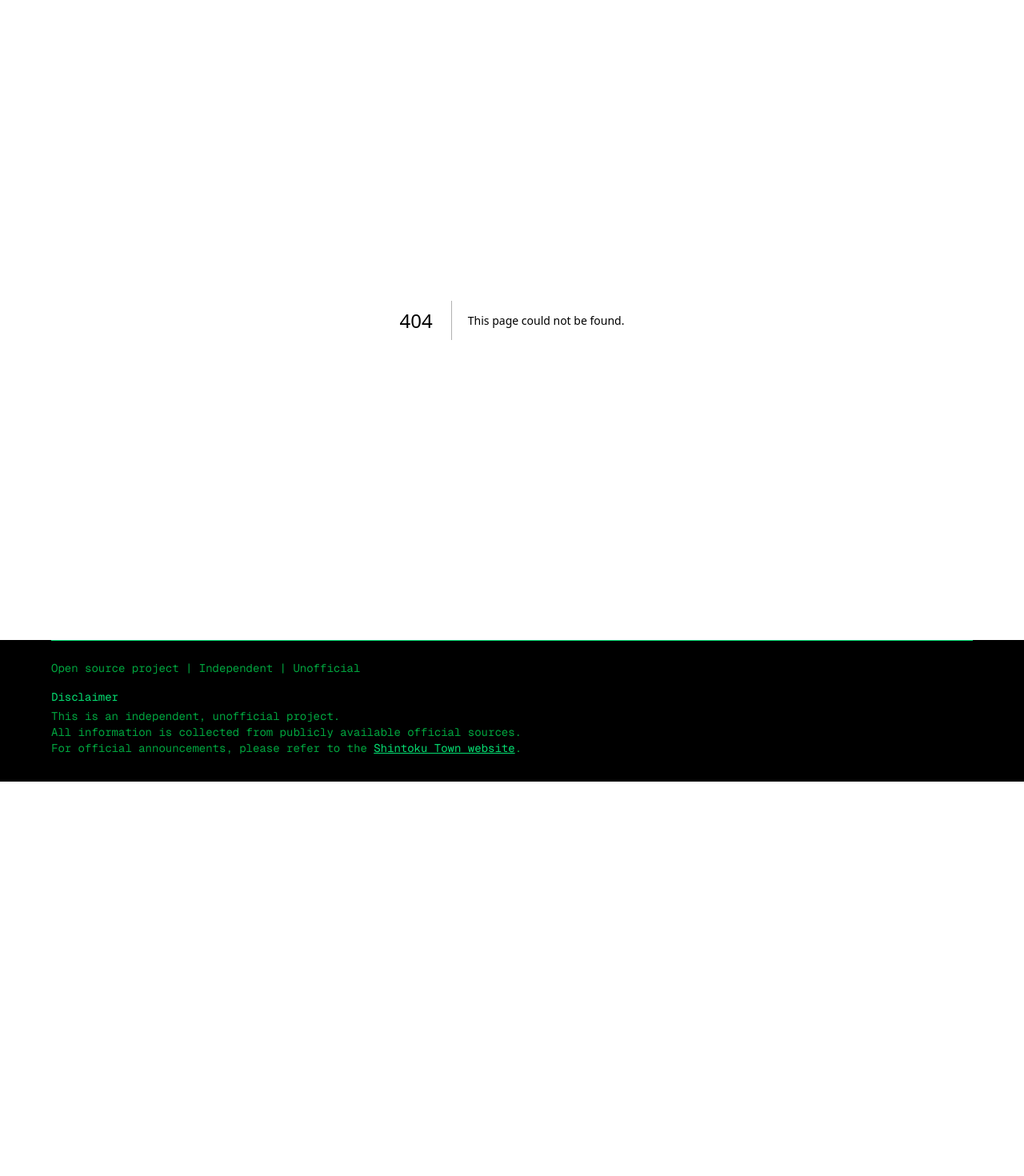
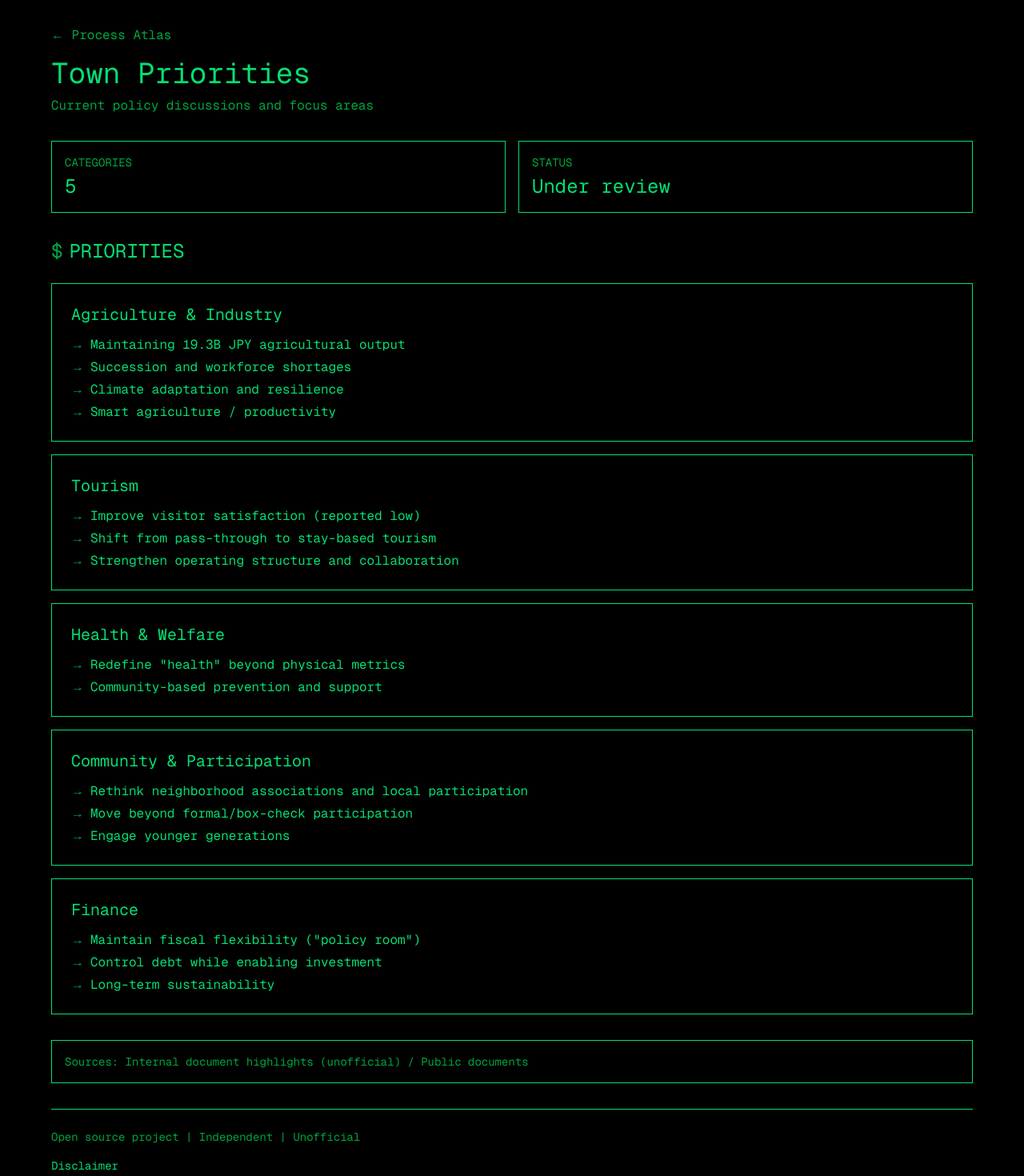
Before and after one commit to kentatorimoto/shintoku-platform, a Next.js app: page /process/priorities in a window 1280 px wide. Before the commit this address had no page. Shown: the top 1470 px of the page at 80% size. Before the commit the page ends 977 px from the top, so only its background shows below. Built offline with nearby package versions, Linux system fonts and the light colour scheme.

Commit message:
Add Process Atlas (priorities + timeline)

```diff
--- a/app/page.tsx
+++ b/app/page.tsx
@@ -52,6 +52,15 @@ export default function Home() {
               </div>
             </Link>
 
+            {/* 意思決定プロセス */}
+            <Link href="/process" className="border border-green-400 p-6 hover:bg-green-950 transition-colors">
+              <h3 className="text-xl mb-2">意思決定プロセス</h3>
+              <p className="text-green-600 mb-4">町の課題・議論・計画策定の流れを可視化</p>
+              <div className="text-sm">
+                → 一覧を見る　<span className="text-green-600">5カテゴリ</span>
+              </div>
+            </Link>
+
             {/* イベントカレンダー */}
             <div className="border border-green-400 p-6 opacity-50">
               <h3 className="text-xl mb-2">イベントカレンダー</h3>
--- /dev/null
+++ b/app/process/page.tsx
@@ -0,0 +1,43 @@
+import Link from 'next/link';
+
+export default function ProcessPage() {
+  return (
+    <main className="min-h-screen bg-black text-green-400 font-mono p-8">
+      <div className="max-w-6xl mx-auto">
+        <header className="mb-8">
+          <Link href="/" className="text-green-600 hover:text-green-400 mb-4 inline-block">
+            ← トップに戻る
+          </Link>
+          <h1 className="text-4xl mb-2">Process Atlas</h1>
+          <p className="text-green-600">
+            町の課題・議論・計画策定の流れを可視化
+          </p>
+        </header>
+
+        <div className="grid grid-cols-1 md:grid-cols-2 gap-4">
+          <Link href="/process/priorities" className="border border-green-400 p-6 hover:bg-green-950 transition-colors">
+            <h2 className="text-2xl mb-2 flex items-center">
+              <span className="text-green-600 mr-2">$</span>
+              TOWN PRIORITIES
+            </h2>
+            <p className="text-green-600 mb-4">Current policy discussions and focus areas</p>
+            <div className="text-sm">
+              → View priorities　<span className="text-green-600">5 categories</span>
+            </div>
+          </Link>
+
+          <Link href="/process/timeline" className="border border-green-400 p-6 hover:bg-green-950 transition-colors">
+            <h2 className="text-2xl mb-2 flex items-center">
+              <span className="text-green-600 mr-2">$</span>
+              DECISION TIMELINE
+            </h2>
+            <p className="text-green-600 mb-4">Key milestones in the planning process</p>
+            <div className="text-sm">
+              → View timeline　<span className="text-green-600">4 milestones</span>
+            </div>
+          </Link>
+        </div>
+      </div>
+    </main>
+  );
+}
--- /dev/null
+++ b/app/process/priorities/page.tsx
@@ -0,0 +1,78 @@
+import fs from 'fs';
+import path from 'path';
+import Link from 'next/link';
+
+interface Priority {
+  id: string;
+  title: string;
+  bullets: string[];
+}
+
+async function getPriorities(): Promise<Priority[]> {
+  try {
+    const filePath = path.join(process.cwd(), 'data', 'process.json');
+    const data = JSON.parse(fs.readFileSync(filePath, 'utf-8'));
+    return data.priorities;
+  } catch (error) {
+    console.error('Failed to load priorities:', error);
+    return [];
+  }
+}
+
+export default async function PrioritiesPage() {
+  const priorities = await getPriorities();
+
+  return (
+    <main className="min-h-screen bg-black text-green-400 font-mono p-8">
+      <div className="max-w-6xl mx-auto">
+        <header className="mb-8">
+          <Link href="/process" className="text-green-600 hover:text-green-400 mb-4 inline-block">
+            ← Process Atlas
+          </Link>
+          <h1 className="text-4xl mb-2">Town Priorities</h1>
+          <p className="text-green-600">
+            Current policy discussions and focus areas
+          </p>
+        </header>
+
+        <div className="mb-8 grid grid-cols-1 md:grid-cols-2 gap-4">
+          <div className="border border-green-400 p-4">
+            <div className="text-green-600 text-sm mb-1">CATEGORIES</div>
+            <div className="text-2xl">{priorities.length}</div>
+          </div>
+          <div className="border border-green-400 p-4">
+            <div className="text-green-600 text-sm mb-1">STATUS</div>
+            <div className="text-2xl">Under review</div>
+          </div>
+        </div>
+
+        <section>
+          <h2 className="text-2xl mb-6 flex items-center">
+            <span className="text-green-600 mr-2">$</span>
+            PRIORITIES
+          </h2>
+
+          <div className="space-y-4">
+            {priorities.map((priority) => (
+              <div key={priority.id} className="border border-green-400 p-6">
+                <h3 className="text-xl mb-3">{priority.title}</h3>
+                <ul className="space-y-1">
+                  {priority.bullets.map((bullet, i) => (
+                    <li key={i} className="flex items-start">
+                      <span className="text-green-600 mr-2 shrink-0">→</span>
+                      <span>{bullet}</span>
+                    </li>
+                  ))}
+                </ul>
+              </div>
+            ))}
+          </div>
+        </section>
+
+        <div className="mt-8 border border-green-400 p-4 text-sm text-green-600">
+          Sources: Internal document highlights (unofficial) / Public documents
+        </div>
+      </div>
+    </main>
+  );
+}
--- /dev/null
+++ b/app/process/timeline/page.tsx
@@ -0,0 +1,63 @@
+import fs from 'fs';
+import path from 'path';
+import Link from 'next/link';
+
+interface TimelineEvent {
+  date: string;
+  label: string;
+}
+
+async function getTimeline(): Promise<TimelineEvent[]> {
+  try {
+    const filePath = path.join(process.cwd(), 'data', 'process.json');
+    const data = JSON.parse(fs.readFileSync(filePath, 'utf-8'));
+    return data.timeline;
+  } catch (error) {
+    console.error('Failed to load timeline:', error);
+    return [];
+  }
+}
+
+export default async function TimelinePage() {
+  const timeline = await getTimeline();
+
+  return (
+    <main className="min-h-screen bg-black text-green-400 font-mono p-8">
+      <div className="max-w-6xl mx-auto">
+        <header className="mb-8">
+          <Link href="/process" className="text-green-600 hover:text-green-400 mb-4 inline-block">
+            ← Process Atlas
+          </Link>
+          <h1 className="text-4xl mb-2">Decision Timeline</h1>
+          <p className="text-green-600">
+            Key milestones in the planning process
+          </p>
+        </header>
+
+        <section>
+          <h2 className="text-2xl mb-6 flex items-center">
+            <span className="text-green-600 mr-2">$</span>
+            TIMELINE
+          </h2>
+
+          <div className="space-y-0">
+            {timeline.map((event, index) => (
+              <div key={index} className="flex">
+                <div className="flex flex-col items-center mr-6">
+                  <div className="w-3 h-3 border-2 border-green-400 rounded-full bg-black shrink-0" />
+                  {index < timeline.length - 1 && (
+                    <div className="w-px flex-1 bg-green-400/40" />
+                  )}
+                </div>
+                <div className="border border-green-400 p-4 mb-4 flex-1">
+                  <div className="text-green-600 text-sm mb-1">{event.date}</div>
+                  <div className="text-lg">{event.label}</div>
+                </div>
+              </div>
+            ))}
+          </div>
+        </section>
+      </div>
+    </main>
+  );
+}
--- /dev/null
+++ b/data/process.json
@@ -0,0 +1,55 @@
+{
+  "priorities": [
+    {
+      "id": "agriculture",
+      "title": "Agriculture & Industry",
+      "bullets": [
+        "Maintaining 19.3B JPY agricultural output",
+        "Succession and workforce shortages",
+        "Climate adaptation and resilience",
+        "Smart agriculture / productivity"
+      ]
+    },
+    {
+      "id": "tourism",
+      "title": "Tourism",
+      "bullets": [
+        "Improve visitor satisfaction (reported low)",
+        "Shift from pass-through to stay-based tourism",
+        "Strengthen operating structure and collaboration"
+      ]
+    },
+    {
+      "id": "health",
+      "title": "Health & Welfare",
+      "bullets": [
+        "Redefine \"health\" beyond physical metrics",
+        "Community-based prevention and support"
+      ]
+    },
+    {
+      "id": "community",
+      "title": "Community & Participation",
+      "bullets": [
+        "Rethink neighborhood associations and local participation",
+        "Move beyond formal/box-check participation",
+        "Engage younger generations"
+      ]
+    },
+    {
+      "id": "finance",
+      "title": "Finance",
+      "bullets": [
+        "Maintain fiscal flexibility (\"policy room\")",
+        "Control debt while enabling investment",
+        "Long-term sustainability"
+      ]
+    }
+  ],
+  "timeline": [
+    { "date": "2024", "label": "Special committee established" },
+    { "date": "2024", "label": "Survey / public feedback phase" },
+    { "date": "2025", "label": "Drafting and review in progress" },
+    { "date": "2026", "label": "9th Comprehensive Plan starts" }
+  ]
+}
```
